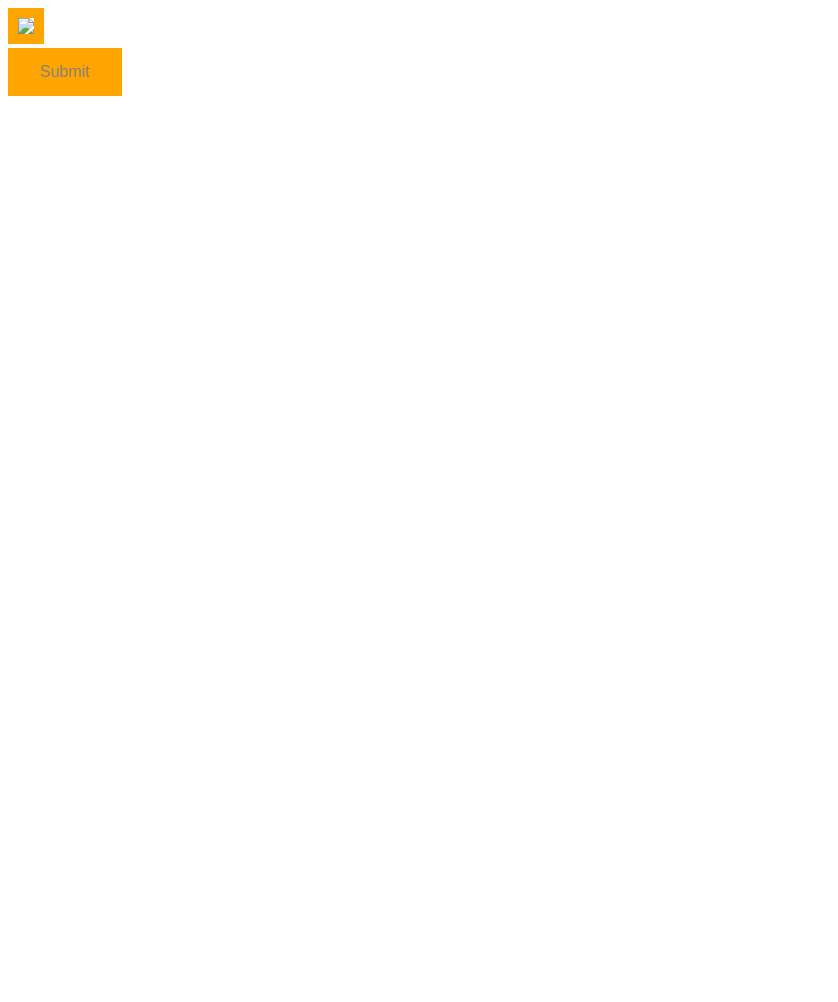
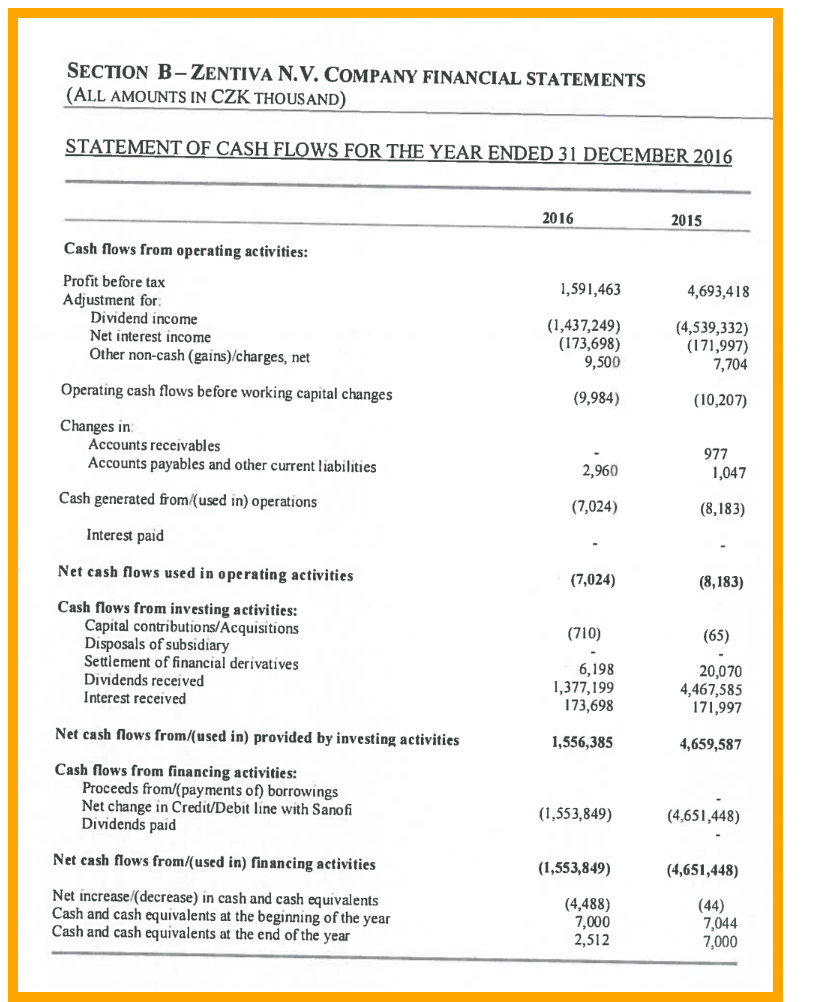
Before and after one commit to FlorisFok/Hackon, a plain HTML site: page clarajsdingetjes/index.html in a window 1280 px wide. Shown: the top 1002 px of the page, without its empty margins (0-838 px from the left). Before the commit the page ends 800 px from the top, so only its background shows below. Drawn offline with Linux system fonts and the light colour scheme.

Commit message:
clara push

```diff
--- a/clarajsdingetjes/index.html
+++ b/clarajsdingetjes/index.html
@@ -20,7 +20,7 @@
 
   <body>
     <div>
-      <img style="border-style: solid; border-color: orange; border-width: 10px;" id="oik" src="../img/ex1.png" />
+      <img style="border-style: solid; border-color: orange; border-width: 10px;" id="oik" src="img/ex1.png" />
       <form onsubmit="logresult()" method="post">
         <input type="hidden" name="x1" id="eerstex" value="" />
         <input type="hidden" name="y1" value="" />
```
Also changed, not shown: clarajsdingetjes/img/ex1.png (added).
